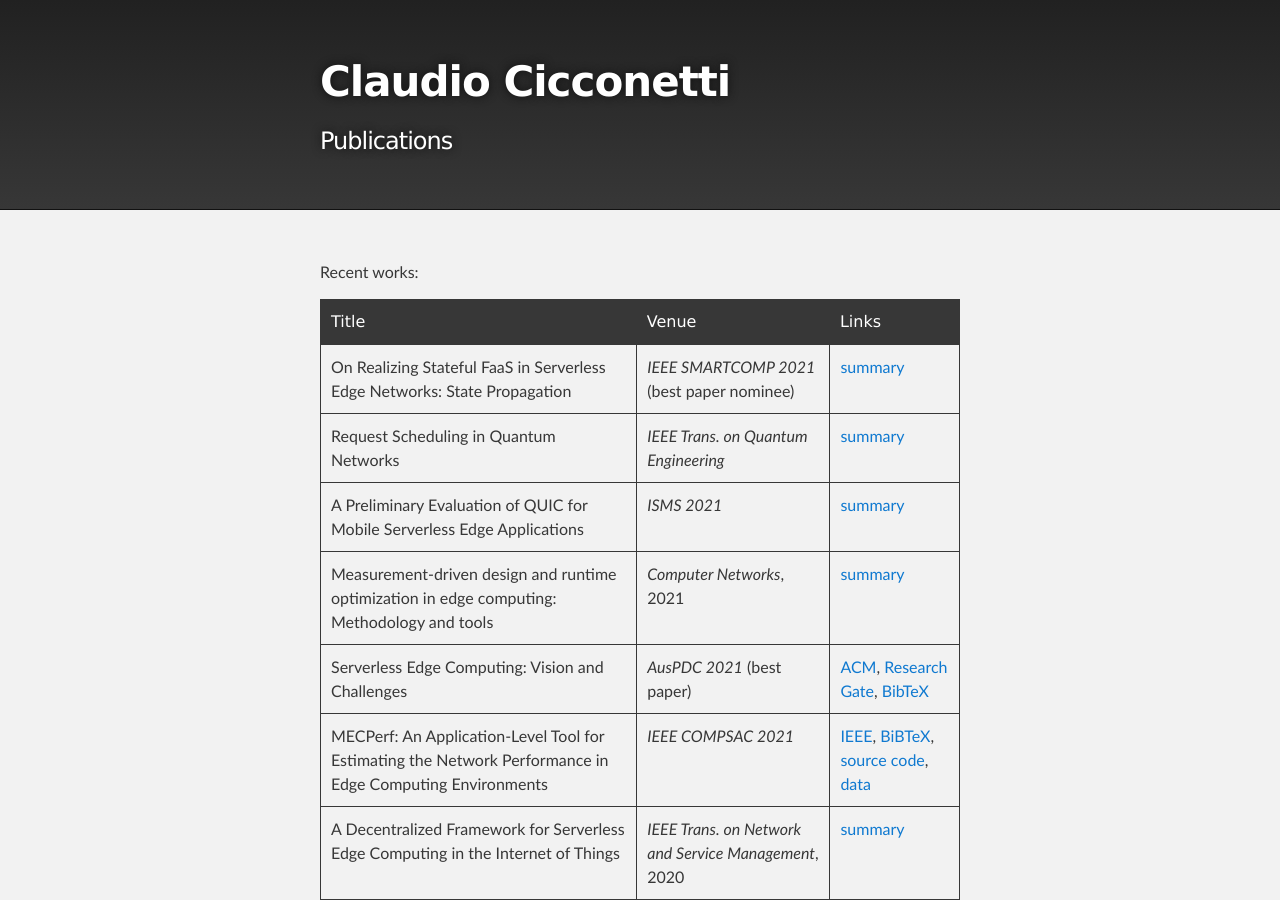
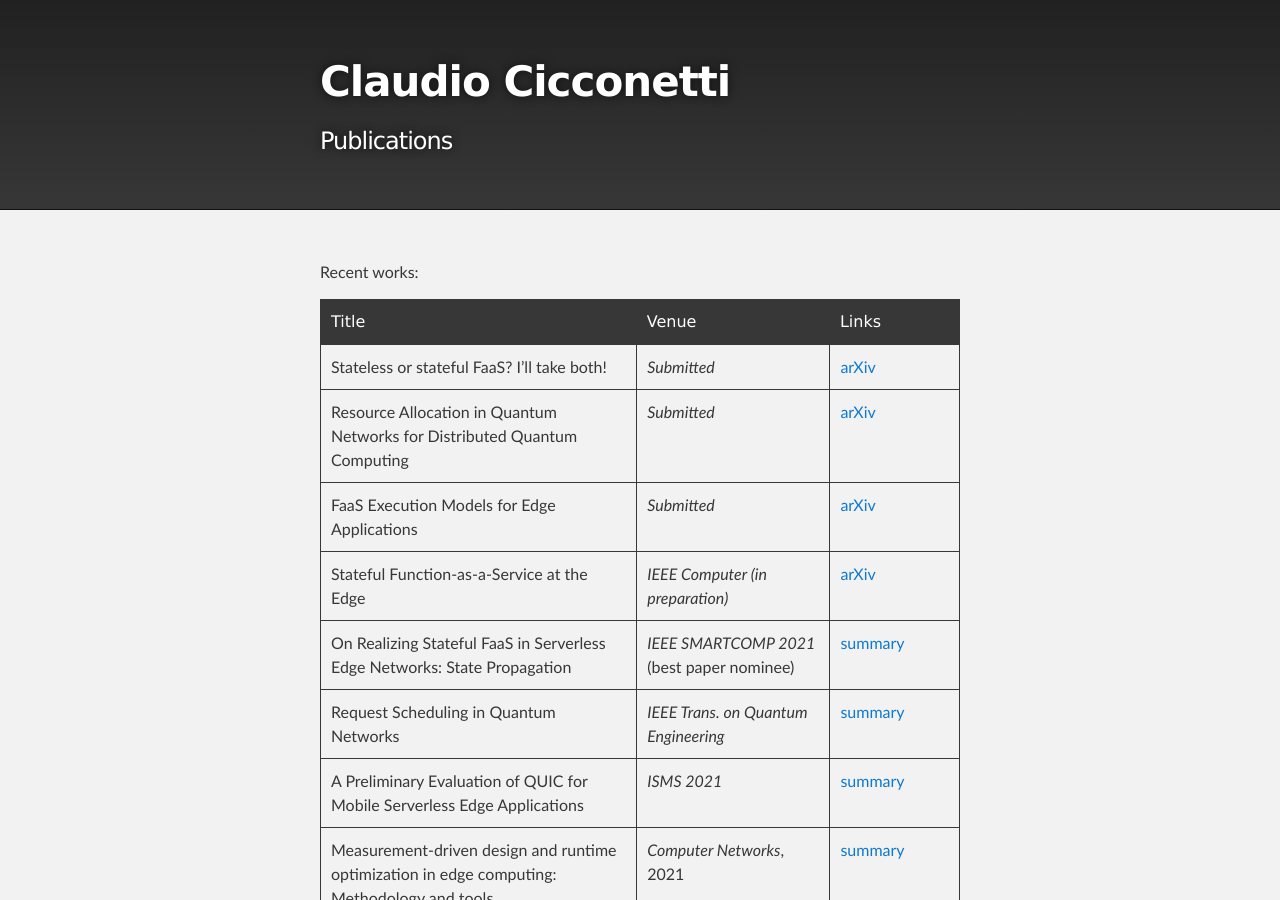
Before and after one commit to ccicconetti/ccicconetti.github.io, a Jekyll site: the page built from publications.md, in a window 1280 px wide and 900 px high. Built offline with Jekyll 4.4.1, drawn with Linux system fonts in a browser that asks for light colours.

Commit message:
Add arXiv links

```diff
--- a/publications.md
+++ b/publications.md
@@ -7,6 +7,10 @@ Recent works:
 
 | Title | Venue | Links |
 | ----- | ----- | ----- |
+| Stateless or stateful FaaS? I'll take both! | _Submitted_ | [arXiv](https://arxiv.org/abs/2203.06385) |
+| Resource Allocation in Quantum Networks for Distributed Quantum Computing | _Submitted_ | [arXiv](https://arxiv.org/abs/2203.05844) |
+| FaaS Execution Models for Edge Applications | _Submitted_ | [arXiv](https://arxiv.org/abs/2111.06595) |
+| Stateful Function-as-a-Service at the Edge | _IEEE Computer (in preparation)_ | [arXiv](https://arxiv.org/abs/2109.15040) |
 | On Realizing Stateful FaaS in Serverless Edge Networks: State Propagation | _IEEE SMARTCOMP 2021_ (best paper nominee) | [summary](statefulfaas.md) |
 | Request Scheduling in Quantum Networks | _IEEE Trans. on Quantum Engineering_ | [summary](tqe2021.md) |
 | A Preliminary Evaluation of QUIC for Mobile Serverless Edge Applications | _ISMS 2021_ | [summary](isms2021.md) |
```
